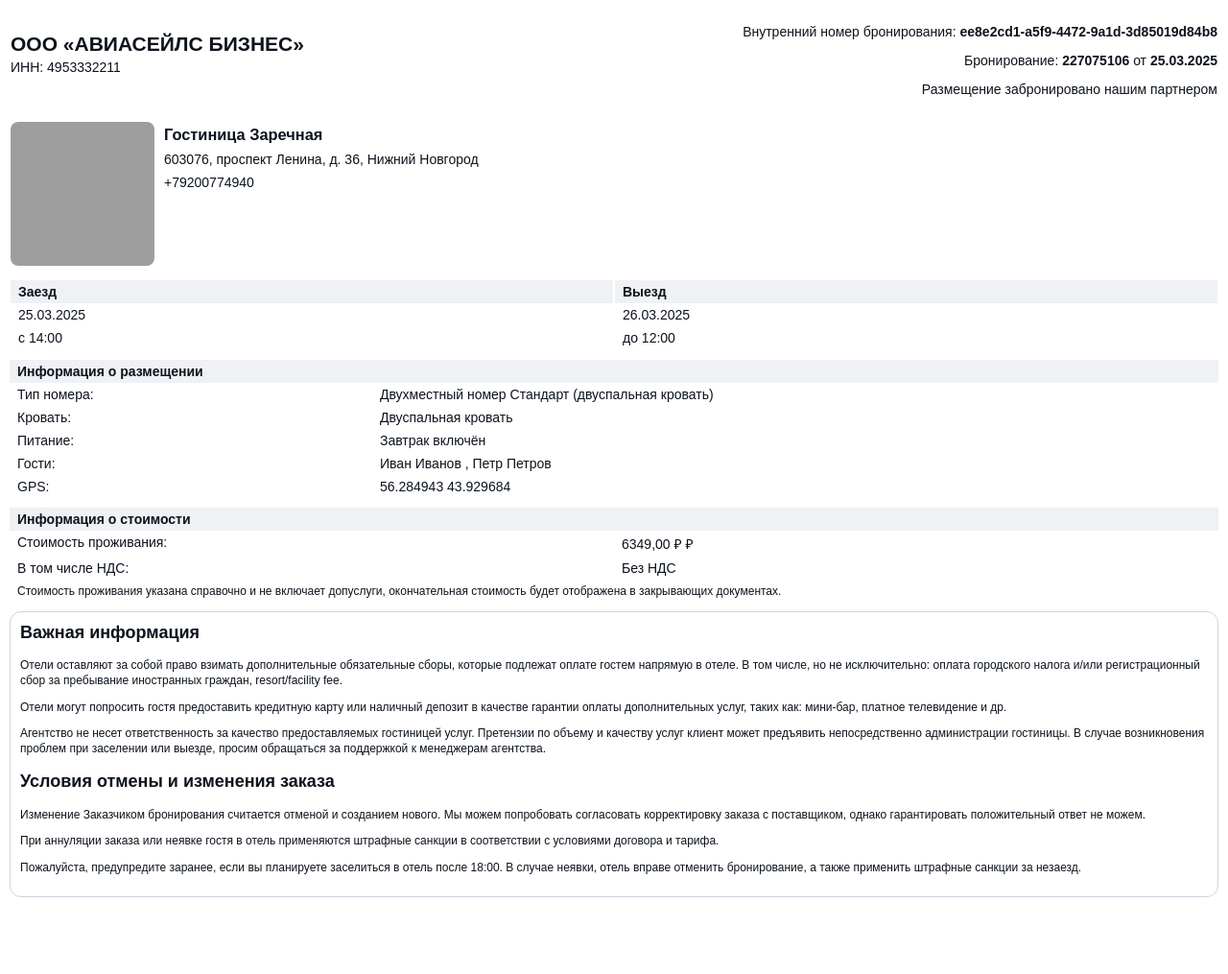
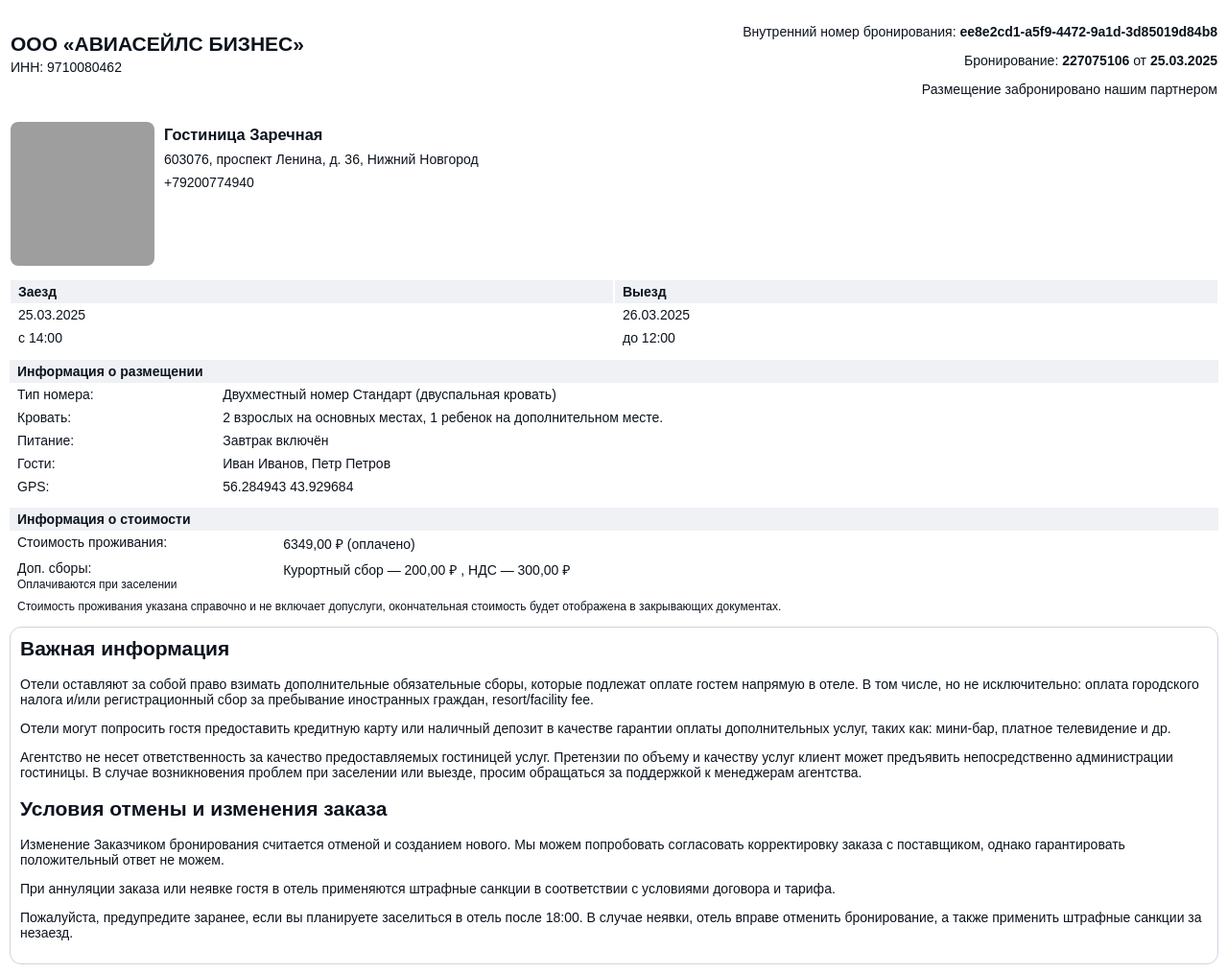
Before and after one commit to rich1eo/tl-voucher_test_prj, a Django app: page /voucher/html/ in a window 1280 px wide. Shown: the whole page at 96% size. Before the commit the page ends 935 px from the top, so only its background shows below. Run offline with Django 5.2, Linux system fonts and the light colour scheme; grey boxes are pictures that could not be loaded.

Commit message:
style: updates in template

```diff
--- a/voucher/templates/voucher/voucher_template.html
+++ b/voucher/templates/voucher/voucher_template.html
@@ -32,8 +32,7 @@
         border-radius: 12px;
         padding: 10px;
         margin-top: 10px;
-        font-size: 12px;
-        line-height: 1.3;
+        font-size: 14px;
       }
     </style>
   </head>
@@ -42,10 +41,8 @@
     <table class="no-border">
       <tr>
         <td style="text-align: left">
-          <h2 style="margin-bottom: 0px; margin-top: 0px">
-            ООО «АВИАСЕЙЛС БИЗНЕС»
-          </h2>
-          <p style="margin-top: 4px">ИНН: 4953332211</p>
+          <h2 style="margin-bottom: 0px; margin-top: 0px">ООО «АВИАСЕЙЛС БИЗНЕС»</h2>
+          <p style="margin-top: 4px">ИНН: 9710080462</p>
         </td>
         <td style="text-align: right">
           <p>
@@ -65,17 +62,13 @@
       <tr>
         {% if voucher.hotel_image_url %}
           <td style="width: 150px">
-          <img
-            src="{{ voucher.hotel_image_url }}"
+            <img src="{{ voucher.hotel_image_url }}"
                  alt="Изображение отеля"
                  class="hotel-image"
-            style="
-              width: 150px;
+                 style="width: 150px;
                         height: 150px;
                         object-fit: cover;
-              border-radius: 8px;
-            "
-          />
+                        border-radius: 8px" />
           </td>
         {% endif %}
         <td style="width: auto; vertical-align: top">
@@ -132,12 +125,12 @@
         <td colspan="2" class="section-title">Информация о размещении</td>
       </tr>
       <tr>
-        <td style="width: 30%">Тип номера:</td>
+        <td style="width: 17%">Тип номера:</td>
         <td>{{ voucher.room_type }}</td>
       </tr>
       <tr>
         <td>Кровать:</td>
-        <td>{{ voucher.bed_type }}</td>
+        <td>{{ voucher.bedding_type }}</td>
       </tr>
       <tr>
         <td>Питание:</td>
@@ -146,8 +139,11 @@
       <tr>
         <td>Гости:</td>
         <td>
-          {% if voucher.guests %} {% for guest in voucher.guests %} {{ guest }}
-          {% if not forloop.last %},{% endif %} {% endfor %} {% endif %}
+          {% if voucher.guests %}
+            {% for guest in voucher.guests %}
+              {{ guest }}{% if not forloop.last %},{% endif %}
+            {% endfor %}
+          {% endif %}
         </td>
       </tr>
       <tr>
@@ -161,13 +157,22 @@
         <td colspan="2" class="section-title">Информация о стоимости</td>
       </tr>
       <tr>
-        <td style="width: 50%">Стоимость проживания:</td>
-        <td>{{ voucher.price }} ₽</td>
+        <td style="width: 22%">Стоимость проживания:</td>
+        <td>{{ voucher.price }} ₽ (оплачено)</td>
       </tr>
+      {% if voucher.taxes %}
       <tr>
-        <td>В том числе НДС:</td>
-        <td>{{ voucher.vat }}</td>
+        <td>
+          <div>Доп. сборы:</div>
+          <div style="margin-top: 2px; font-size: 12px">Оплачиваются при заселении</div>
+        </td>
+        <td>
+          {% for tax in voucher.taxes %}
+            {{ tax.name }} — {{ tax.price }} ₽ {% if not forloop.last %},{% endif %}
+          {% endfor %}
+        </td>
       </tr>
+      {% endif %}
       <tr>
         <td colspan="2" style="font-size: 12px; padding-top: 5px">
           Стоимость проживания указана справочно и не включает допуслуги,
--- a/voucher/views.py
+++ b/voucher/views.py
@@ -3,61 +3,38 @@ from django.http import HttpResponse
 from django.template.loader import render_to_string
 import pdfkit
 
+context = {
+  'voucher': {
+    'internal_booking_number': 'ee8e2cd1-a5f9-4472-9a1d-3d85019d84b8',
+    'booking_number': '227075106',
+    'booking_date': '25.03.2025',
+    'hotel_name': 'Гостиница Заречная',
+    'hotel_address': '603076, проспект Ленина, д. 36, Нижний Новгород',
+    'hotel_phone': '+79200774940',
+    'checkin_date': '25.03.2025',
+    'checkin_time': '14:00',
+    'checkout_date': '26.03.2025',
+    'checkout_time': '12:00',
+    'room_type': 'Двухместный номер Стандарт (двуспальная кровать)',
+    'bedding_type': '2 взрослых на основных местах, 1 ребенок на дополнительном месте.',
+    'guests': ["Иван Иванов", "Петр Петров"],
+    'hotel_image_url': 'https://encrypted-tbn0.gstatic.com/images?q=tbn:ANd9GcSnHFyGj0c1K-Mk106ZGT-juvcp-4Z8aMocHw&s',
+    'meal_info': 'Завтрак включён',
+    'price': '6349,00',
+    'taxes': [{'name': 'Курортный сбор', 'price': '200,00'}, {'name': 'НДС', 'price': '300,00'}],
+    'additional_contact': 'Гостиница Заречная',
+    'gps': '56.284943 43.929684'
+  }
+}
+
 def voucher_html(request):
-    # Пример данных, которые можно заменить на реальные из вашей базы или формы
-    context = {
-        'voucher': {
-            'internal_booking_number': 'ee8e2cd1-a5f9-4472-9a1d-3d85019d84b8',
-            'booking_number': '227075106',
-            'booking_date': '25.03.2025',
-            'hotel_name': 'Гостиница Заречная',
-            'hotel_address': '603076, проспект Ленина, д. 36, Нижний Новгород',
-            'hotel_phone': '+79200774940',
-            'checkin_date': '25.03.2025',
-            'checkin_time': '14:00',
-            'checkout_date': '26.03.2025',
-            'checkout_time': '12:00',
-            'room_type': 'Двухместный номер Стандарт (двуспальная кровать)',
-            'bed_type': 'Двуспальная кровать',
-            'guests': ["Иван Иванов", "Петр Петров"],
-            'hotel_image_url': 'https://media.istockphoto.com/id/104731717/photo/luxury-resort.jpg?s=612x612&w=0&k=20&c=cODMSPbYyrn1FHake1xYz9M8r15iOfGz9Aosy9Db7mI=',
-            'meal_info': 'Завтрак включён',
-            'price': '6349,00 ₽',
-            'vat': 'Без НДС',
-            'additional_contact': 'Гостиница Заречная',
-            'gps': '56.284943 43.929684'
-        }
-    }
     return render(request, 'voucher/voucher_template.html', context)
 
 def voucher_pdf(request):
-    context = {
-        'voucher': {
-            'internal_booking_number': 'ee8e2cd1-a5f9-4472-9a1d-3d85019d84b8',
-            'booking_number': '227075106',
-            'booking_date': '25.03.2025',
-            'hotel_name': 'Гостиница Заречная',
-            'hotel_address': '603076, проспект Ленина, д. 36, Нижний Новгород',
-            'hotel_phone': '+79200774940',
-            'checkin_date': '25.03.2025',
-            'checkin_time': '14:00',
-            'checkout_date': '26.03.2025',
-            'checkout_time': '12:00',
-            'room_type': 'Двухместный номер Стандарт (двуспальная кровать)',
-            'bed_type': 'Двуспальная кровать',
-            'guests': ["Иван Иванов", "Петр Петров"],
-            'hotel_image_url': 'https://encrypted-tbn0.gstatic.com/images?q=tbn:ANd9GcSnHFyGj0c1K-Mk106ZGT-juvcp-4Z8aMocHw&s',
-            'meal_info': 'Завтрак включён',
-            'price': '6349,00',
-            'vat': 'Без НДС',
-            'additional_contact': 'Гостиница Заречная',
-            'gps': '56.284943 43.929684'
-        }
-    }
     # Рендерим HTML в строку
     html_string = render_to_string('voucher/voucher_template.html', context)
     # Генерация PDF из строки HTML (параметр False возвращает PDF в виде байтовой строки)
-    pdf = pdfkit.from_string(html_string, False)
+    pdf = pdfkit.from_string(html_string, False, options={'page-size': 'A4', 'encoding': 'UTF-8', 'enable-local-file-access': ''})
     response = HttpResponse(pdf, content_type='application/pdf')
     response['Content-Disposition'] = 'attachment; filename="voucher.pdf"'
     return response
```
Also changed, not shown: voucher/static/voucher/oplacheno.png (added). Lines whose indentation alone changed are shown as unchanged.
